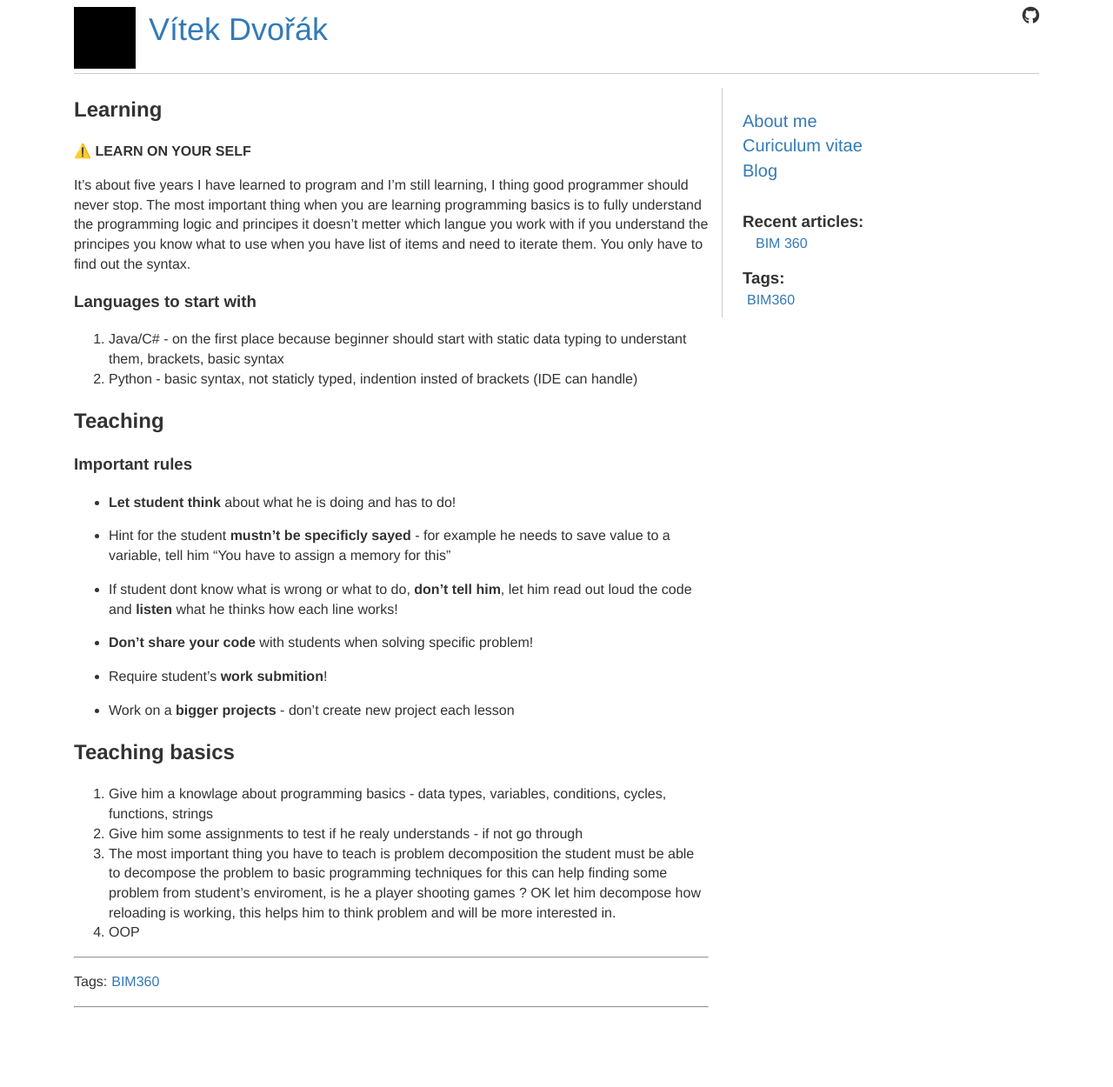
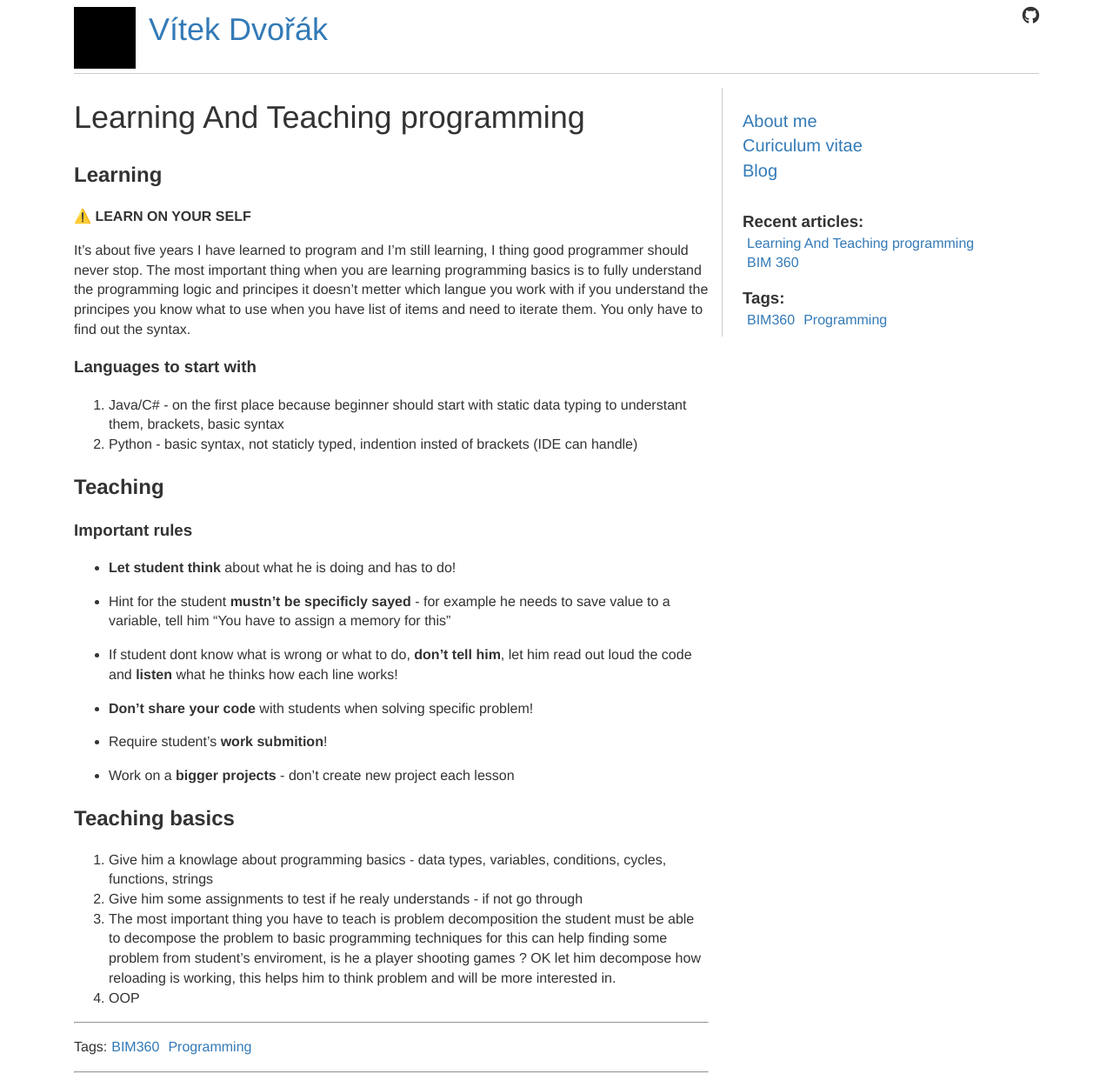
Before and after one commit to vdvorak/vitekdvorak.github.io, a Jekyll site: the page built from _posts/2021-10-15-learning-teaching-programming.md, in a window 1280 px wide. Shown: the whole page at 87% size. Built offline with Jekyll 4.4.1, drawn with Linux system fonts in a browser that asks for light colours; nearby versions of some CDN libraries; our own code applies the rules of GitHub Pages for plain Markdown files; comment, search, counter and statistics services are not loaded; before the commit the page ends 1175 px from its top, so only the background shows below that; part of the change alters nothing that is shown.

Commit message:
Update 2021-10-15-learning-teaching-programming.md

```diff
--- a/_posts/2021-10-15-learning-teaching-programming.md
+++ b/_posts/2021-10-15-learning-teaching-programming.md
@@ -2,7 +2,7 @@
 layout: post
 title: Learning And Teaching programming
 date: 2021-10-15 00:00:00 +0000
-tags:programming
+tags: Programming
 ---
 
 ## Learning
```
